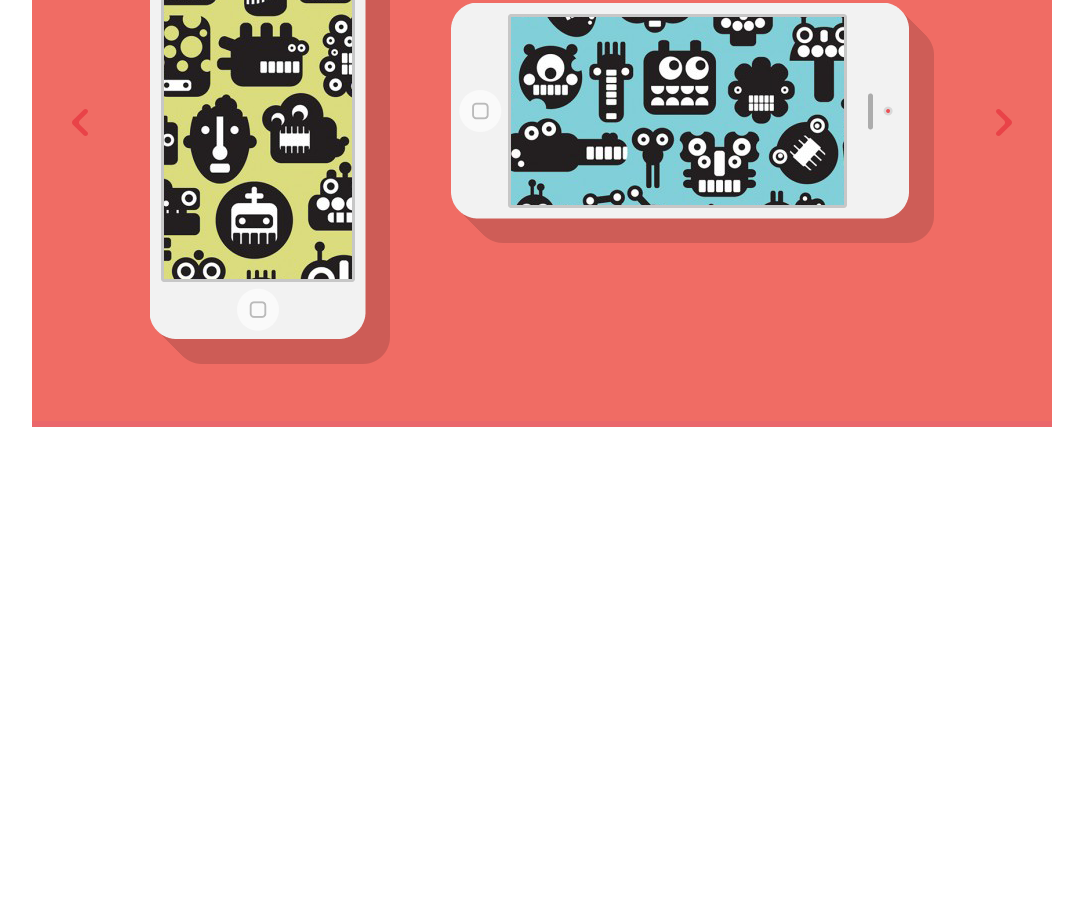
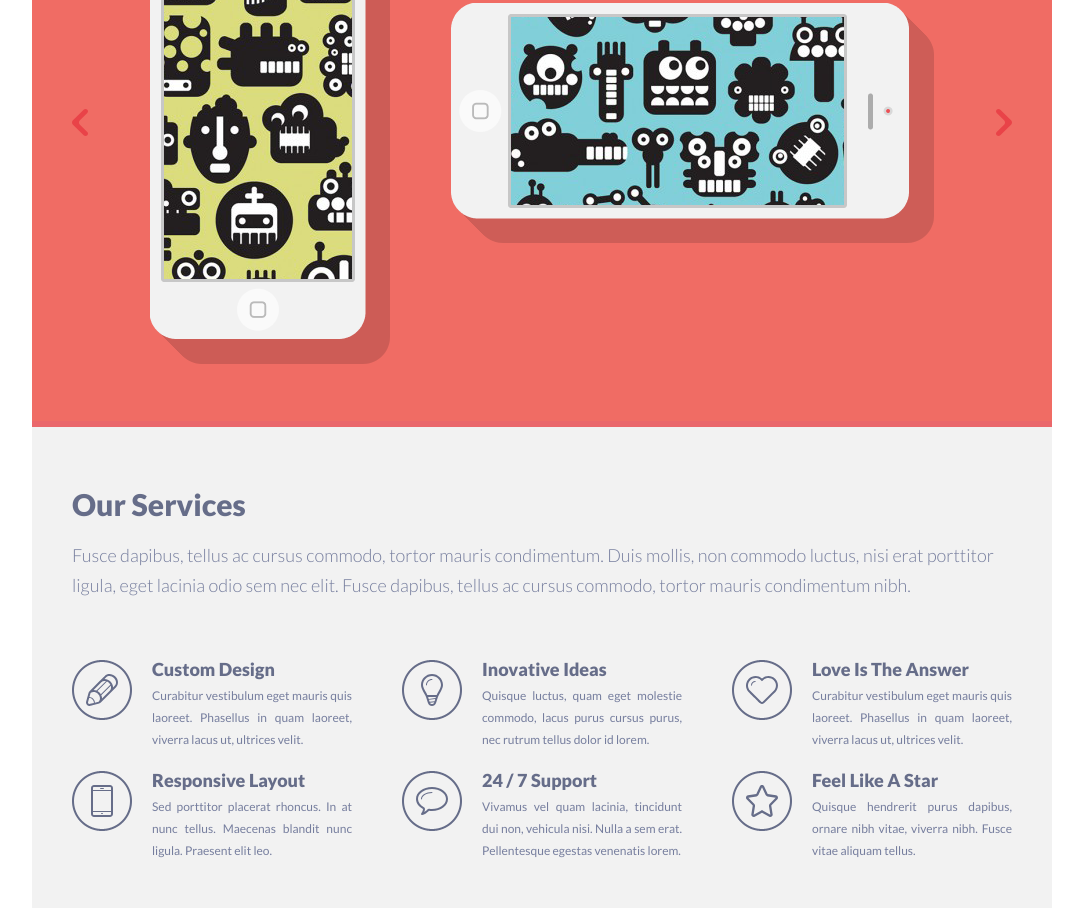
Before and after one commit to bulatovaa/Landing-Pages, a plain HTML site: page singolo/index.html in a window 1280 px wide. Shown: the part 273-1187 px from the top of the page, without its empty margins (98-1181 px from the left). Before the commit the page ends 800 px from the top, so only its background shows below. Drawn offline with Linux system fonts and the light colour scheme.

Commit message:
feat: create services section

```diff
--- a/singolo/index.html
+++ b/singolo/index.html
@@ -33,5 +33,56 @@
             <div class="slider__arrow arrow-right"></div>
         </div>
     </section>
+
+    <section class="services">
+        <div class="wrapper">
+            <h2 class="services__title">Our Services</h2>
+            <p class="services__description">Fusce dapibus, tellus ac cursus commodo, tortor mauris condimentum. Duis mollis, non commodo luctus, nisi erat porttitor ligula, eget lacinia odio sem nec elit. Fusce dapibus, tellus ac cursus commodo, tortor mauris condimentum nibh.</p>
+            <div class="services__block layout-flex">
+                <div class="services__item">
+                    <span class="services__icon services-icon-1"></span>
+                    <div class="services__content">
+                        <h3 class="services__subtitle">Custom Design</h3>
+                        <p class="services__text">Curabitur vestibulum eget mauris quis laoreet. Phasellus in quam laoreet, viverra lacus ut, ultrices velit.</p>
+                    </div>
+                </div>
+                <div class="services__item">
+                    <span class="services__icon services-icon-2"></span>
+                    <div class="services__content">
+                        <h3 class="services__subtitle">Inovative Ideas</h3>
+                        <p class="services__text">Quisque luctus, quam eget molestie commodo, lacus purus cursus purus, nec rutrum tellus dolor id lorem.</p>
+                    </div>
+                </div>
+                <div class="services__item">
+                    <span class="services__icon services-icon-3"></span>
+                    <div class="services__content">
+                        <h3 class="services__subtitle">Love Is The Answer</h3>
+                        <p class="services__text">Curabitur vestibulum eget mauris quis laoreet. Phasellus in quam laoreet, viverra lacus ut, ultrices velit.</p>
+                    </div>
+                </div>
+                <div class="services__item">
+                    <span class="services__icon services-icon-4"></span>
+                    <div class="services__content">
+                        <h3 class="services__subtitle">Responsive Layout</h3>
+                        <p class="services__text">Sed porttitor placerat rhoncus. In at nunc tellus. Maecenas blandit nunc ligula. Praesent elit leo.</p>
+                    </div>
+                </div>
+                <div class="services__item">
+                    <span class="services__icon services-icon-5"></span>
+                    <div class="services__content">
+                        <h3 class="services__subtitle">24 / 7 Support</h3>
+                        <p class="services__text">Vivamus vel quam lacinia, tincidunt dui non, vehicula nisi. Nulla a sem erat. Pellentesque egestas venenatis lorem.</p>
+                    </div>
+                </div>
+                <div class="services__item">
+                    <span class="services__icon services-icon-6"></span>
+                    <div class="services__content">
+                        <h3 class="services__subtitle">Feel Like A Star</h3>
+                        <p class="services__text">Quisque hendrerit purus dapibus, ornare nibh vitae, viverra nibh. Fusce vitae aliquam tellus.</p>
+                    </div>
+                </div>
+            </div>
+        </div>
+    </section>
 </body>
 </html>
--- a/singolo/style.css
+++ b/singolo/style.css
@@ -82,6 +82,10 @@ body {
     height: 27px;
 }
 
+.slider__arrow:hover {
+    cursor: pointer;
+}
+
 .arrow-right {
     transform: rotate(180deg);
     -webkit-transform: rotate(180deg);
@@ -89,3 +93,81 @@ body {
     -ms-transform: rotate(180deg);
     -o-transform: rotate(180deg);
 }
+
+.services {
+    padding: 59px 0 26px;
+    background: #F2F2F2;
+    border-bottom: 6px solid #fff;
+}
+
+.services__title {
+    font-weight: 900;
+    font-size: 3rem;
+    line-height: 3.6rem;
+    color: #666D89;
+    margin-bottom: 18px;
+}
+
+.services__description {
+    font-weight: 300;
+    font-size: 1.8rem;
+    line-height: 3rem;
+    color: #767E9E;
+    margin-bottom: 60px;
+}
+
+.services__block {
+    flex-wrap: wrap;
+}
+
+.services__item {
+    max-width: 30%;
+    display: flex;
+    margin-bottom: 20px;
+}
+
+.services__icon {
+    display: inline-block;
+    width: 60px;
+    height: 60px;
+}
+
+.services-icon-1 {
+    background: url("assets/icons/services/services-icon-1.svg");
+}
+.services-icon-2 {
+    background: url("assets/icons/services/services-icon-2.svg");
+}
+.services-icon-3 {
+    background: url("assets/icons/services/services-icon-3.svg");
+}
+.services-icon-4 {
+    background: url("assets/icons/services/services-icon-4.svg");
+}
+.services-icon-5 {
+    background: url("assets/icons/services/services-icon-5.svg");
+}
+.services-icon-6 {
+    background: url("assets/icons/services/services-icon-6.svg");
+}
+
+.services__content {
+    max-width: 220px;
+    padding-left: 20px;
+}
+
+.services__subtitle {
+    font-weight: 900;
+    font-size: 1.8rem;
+    line-height: 1.8rem;
+    color: #666D89;
+    margin-bottom: 7px;
+}
+
+.services__text {
+    font-weight: normal;
+    font-size: 1.2rem;
+    line-height: 2.2rem;
+    text-align: justify;
+    color: #767E9E;
+}
```
Also changed, not shown: singolo/assets/icons/services/services-icon-1.svg (added), singolo/assets/icons/services/services-icon-2.svg (added), singolo/assets/icons/services/services-icon-3.svg (added), singolo/assets/icons/services/services-icon-4.svg (added), singolo/assets/icons/services/services-icon-5.svg (added), singolo/assets/icons/services/services-icon-6.svg (added).
